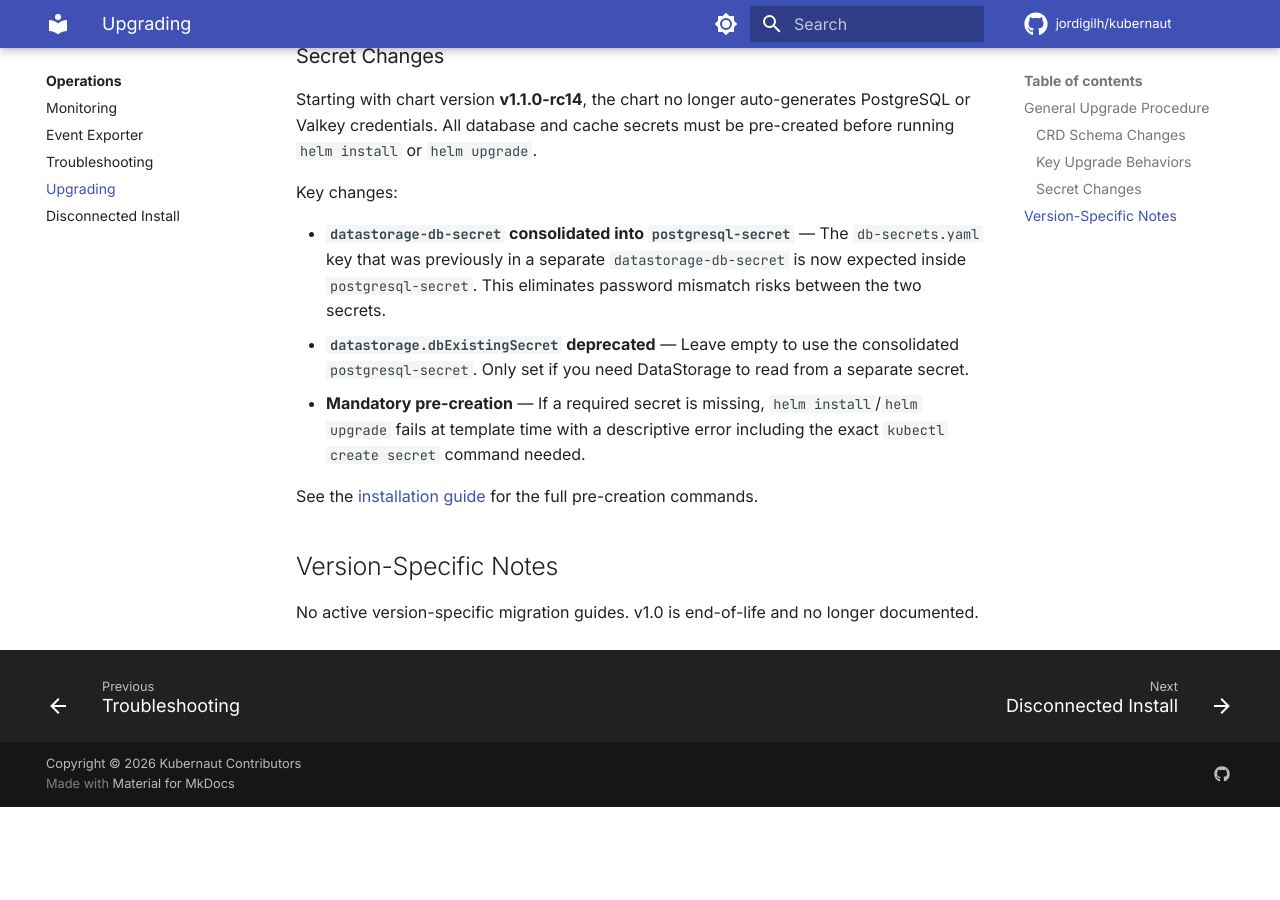
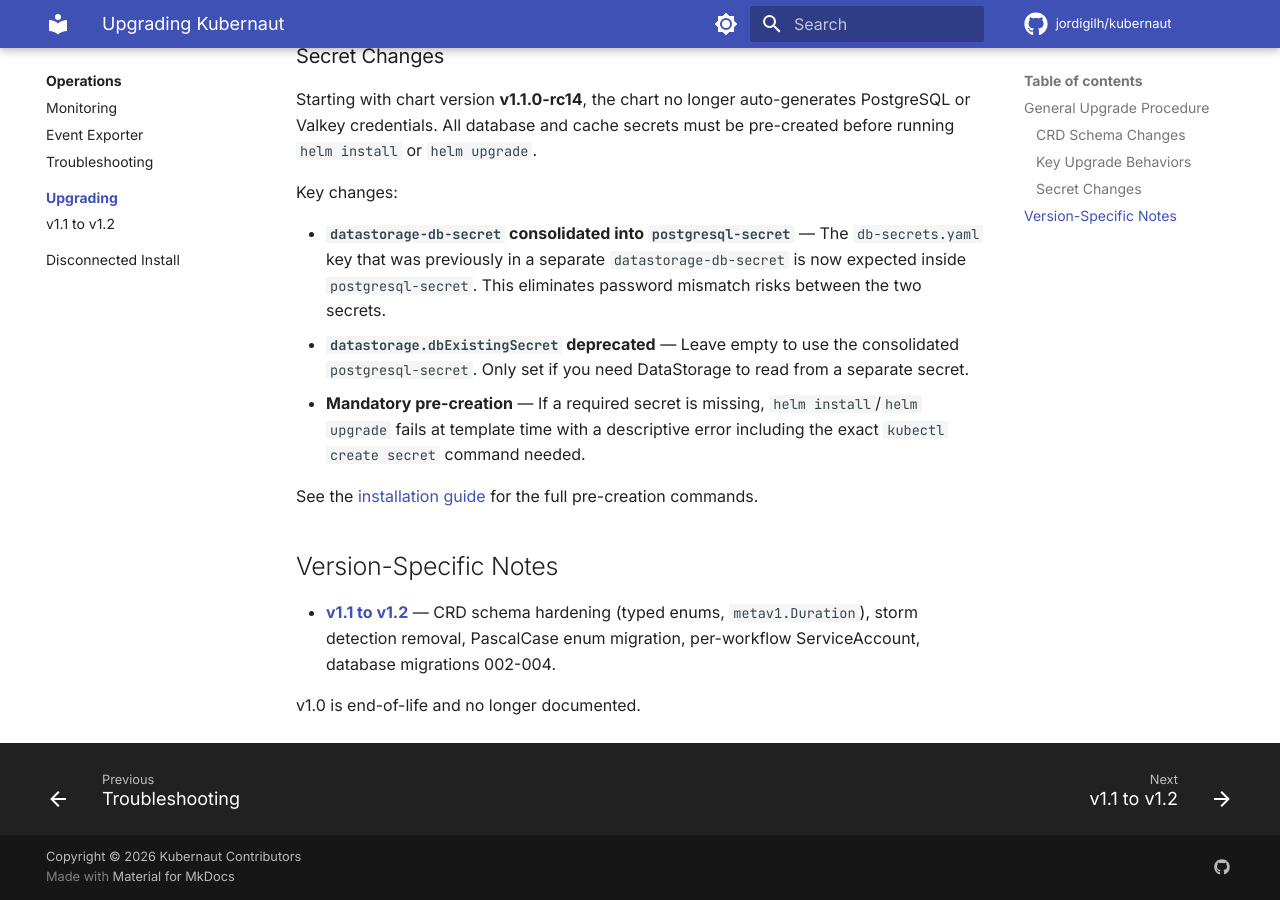
Before and after one commit to jordigilh/kubernaut-docs, an MkDocs documentation site: the page built from docs/operations/upgrading/index.md, in a window 1280 px wide and 900 px high, scrolled down 1263 px. Built offline with MkDocs 1.6.1 and Material for MkDocs 9.7.7, drawn with Linux system fonts in a browser that asks for light colours; comment, search, counter and statistics services are not loaded; the version menu is left out; before the commit the page ends 2070 px from its top, so only the background shows below that.

Commit message:
docs(v1.2): GA infrastructure + v1.1-to-v1.2 upgrade guide
- Update version macros to 1.2.0 GA (chart_version, image_tag)
- Update CI to deploy v1.2 as latest, fetch CRDs from v1.2.0 tag
- Add v1.1-to-v1.2 upgrade guide covering all breaking changes:
  storm detection removal, CRD typed enums, metav1.Duration fields,
  PascalCase enum migration, per-workflow ServiceAccount field move,
  and database migrations 002-004
- Link upgrade guide from operations/upgrading/index.md

Closes #69. Partially addresses #60, #62, #67.

Made-with: Cursor

```diff
--- a/docs/operations/upgrading/index.md
+++ b/docs/operations/upgrading/index.md
@@ -52,4 +52,6 @@ See the [installation guide](../../getting-started/installation.md#2-provision-s
 
 ## Version-Specific Notes
 
-No active version-specific migration guides. v1.0 is end-of-life and no longer documented.
+- [**v1.1 to v1.2**](1.1-to-1.2.md) — CRD schema hardening (typed enums, `metav1.Duration`), storm detection removal, PascalCase enum migration, per-workflow ServiceAccount, database migrations 002-004.
+
+v1.0 is end-of-life and no longer documented.
--- a/mkdocs.yml
+++ b/mkdocs.yml
@@ -45,8 +45,8 @@ theme:
     - toc.follow
 
 extra:
-  chart_version: "1.2.0-rc"
-  image_tag: "v1.2.0-rc"
+  chart_version: "1.2.0"
+  image_tag: "v1.2.0"
   version:
     provider: mike
     default: latest
@@ -151,7 +151,9 @@ nav:
       - Monitoring: operations/monitoring.md
       - Event Exporter: operations/event-exporter.md
       - Troubleshooting: operations/troubleshooting.md
-      - Upgrading: operations/upgrading/index.md
+      - Upgrading:
+          - operations/upgrading/index.md
+          - v1.1 to v1.2: operations/upgrading/1.1-to-1.2.md
       - Disconnected Install: operations/disconnected-install.md
   - Compliance:
       - SOC2 Alignment: user-guide/compliance.md
```
Also changed, not shown: docs/operations/upgrading/1.1-to-1.2.md (added, +124 -0 lines), 1 other file.
